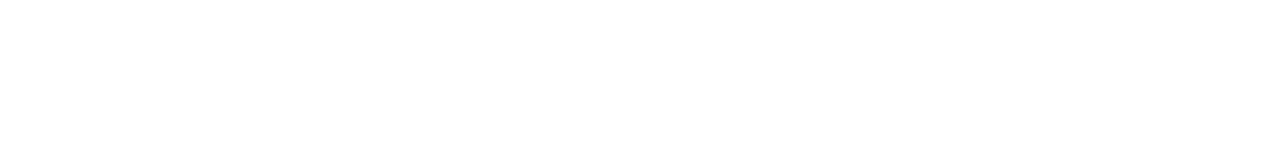
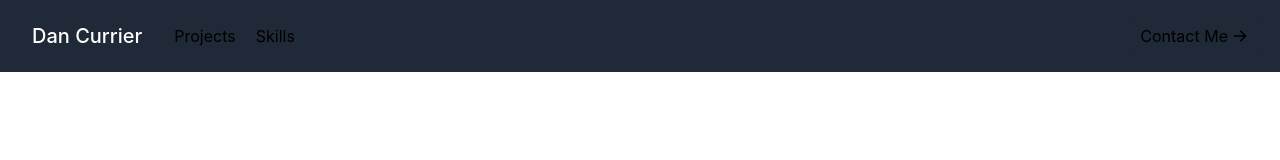
Before and after one commit to DanielCurrier/dan-currier-react-portfolio, a React (Create React App) app: page / in a window 1280 px wide. Shown: the top 160 px of the page. Built offline with nearby package versions, Linux system fonts and the light colour scheme; grey boxes are pictures that could not be loaded.

Commit message:
added working navbar

```diff
--- a/src/components/About.js
+++ b/src/components/About.js
@@ -1,3 +1,4 @@
+
 import React from "react";
 
 export default function About() {
@@ -6,7 +7,7 @@
             <div className="container mx-auto flex px-10 py-20 md:flex-row flex-col items-center" >
                 <div className="lg:flex-grow md:w-1/2 lg:pr-24 md:pr-16 flex flex-col md:items-start md:text-left mb-16 md:mb-0 items-center text-center">
                     <h1 className="title-font sm:text-4xl text-3xl mb-4 font-medium text-white">
-                        Hey there! My name is Daniel Currier
+                        Hey there! My name is Dan Currier.
                         <br className="hidden lg:inline-block" /> I like full stack development.
                     </h1>
                     <p className="mb-8 leading-relaxed">
@@ -14,7 +15,7 @@
                         full-stack student, my goal is to use this website as a testing ground and library for all sorts of computer science projects. A
                         little more about me: I am an Eagle Scout and recent graduate from Ramapo College of New Jersey with a degree
                         in Communications-Writing. After trying my hand in the business, I decided that it was not for me, and began
-                        my journey in computer programming. My ultimate goal by the end is to become a game designer, and be the
+                        my journey in computer programming. My ultimate goal is to become a game designer, and be the
                         most capable person for the job! Hobbies include PC gaming, tabletop gaming, hiking, bouldering,literature, martial arts
                         and medieval swordsmanship.
                     </p>
@@ -31,7 +32,7 @@
                 <div className="lg:max-w-lg lg:w-full md:w-1/2 w-5/6">
                     <img className="object-cover object-center rounded"
                         alt="hero"
-                        src="./coding.svg"
+                        src="./images/profile.jpg"
                     />
                 </div>
             </div>
--- a/src/components/Navbar.js
+++ b/src/components/Navbar.js
@@ -1 +1,28 @@
-export default function Navbar() { }
+import { ArrowRightIcon } from "@heroicons/react/solid";
+import React from "react";
+export default function Navbar() {
+    return (
+        <header className="bg-gray-800 md:sticky top-0 z-10">
+            <div className="container mx-auto flex flex-wrap p-5 flex-col md:flex-row items-center">
+                <a className="title-font font-medium text-white mb-4 md:mb-0">
+                    <a href="#about" className="ml-3 text-xl">
+                        Dan Currier
+                    </a>
+                </a>
+                <nav className="md:mr-auto md:ml-4 md:py-1 md:pl-4 md:border-1 md:border-gray-700 flex flex-wrap items-center text-base justify-center">
+                    <a href="#projects" className="mr-5 hover:text-white">
+                        Projects
+                    </a>
+                    <a href="#skills" className="mr-5 hover:text-white">
+                        Skills
+                    </a>
+
+                </nav>
+                <a href="#contact" className="inline-flex items-center bg-gray-800 border-0 py-1 px-3 focus:outline-none hover:bg-gray-700 rounded text-base mt-4 md:mt-0">
+                    Contact Me
+                    <ArrowRightIcon className="w-4 h-4 ml-1" />
+                </a>
+            </div>
+        </header>
+    );
+}
--- a/src/data.js
+++ b/src/data.js
@@ -29,4 +29,4 @@
     },
 ]
 
-export const skills = ["JavaScript", "Node.js", "MySQL", "React", "Express.js", "MongoDB", "Progressive Web Applications", "CSS", "HTML"];
+export const skills = ["JavaScript", "Node.js", "MySQL", "React", "Express.js", "MongoDB", "Progressive Web Applications", "CSS", "HTML", "Public Speaking", "Writing", "Communications"];
```
Also changed, not shown: src/images/profile.jpg (added).
